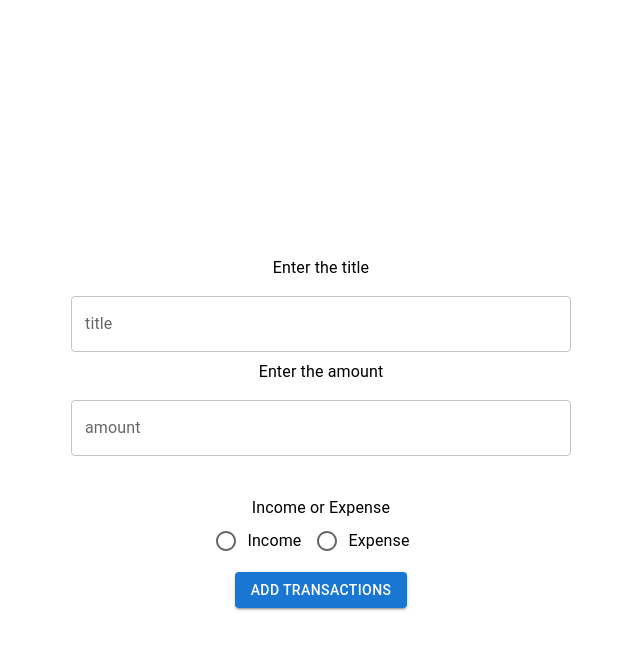
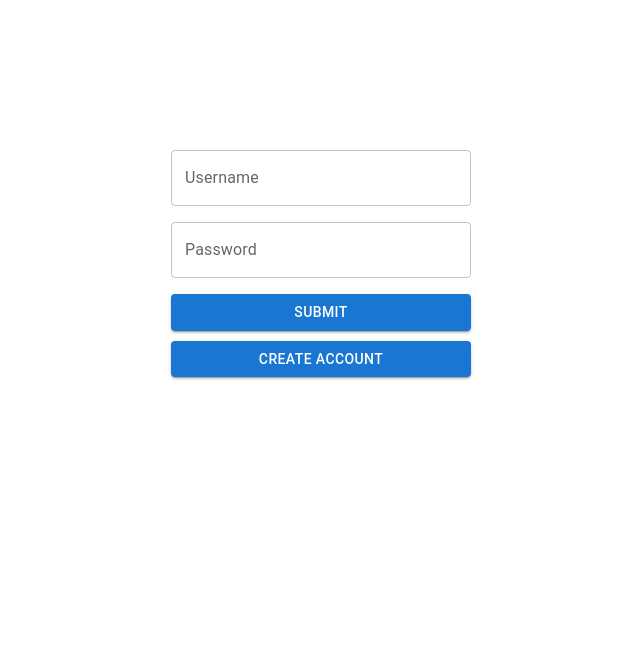
Before and after one commit to kylecalbert/Expense-tracker-challenge, a React (Create React App) app: page / in a window 1280 px wide. Shown: the top 650 px of the page, without its empty margins (319-959 px from the left). Built offline with nearby package versions, Linux system fonts and the light colour scheme.

Commit message:
set up routing

```diff
--- a/package.json
+++ b/package.json
@@ -16,7 +16,9 @@
     "prettier": "^2.8.8",
     "react": "^18.2.0",
     "react-dom": "^18.2.0",
+    "react-router-dom": "^6.11.2",
     "react-scripts": "5.0.1",
+    "router": "^1.3.8",
     "typescript": "^4.9.5",
     "web-vitals": "^2.1.4"
   },
--- a/src/App.tsx
+++ b/src/App.tsx
@@ -2,55 +2,42 @@ import React from 'react';
 import logo from './logo.svg';
 import { Box } from '@mui/material';
 import './App.css';
-import HistoryCardGrid from './components/HistoryCardGrid';
-import NewTransactions from './components/NewTransactions';
+import Login from './components/Login';
+import {
+  createBrowserRouter,
+  createRoutesFromElements,
+  Route,
+  Outlet,
+  RouterProvider,
+} from 'react-router-dom';
 import { ExpenseTrackerProvider } from './components/TrackerProvider';
+import ExpenseTracker from './components/ExpenseTracker';
 
 function App() {
+  const handleFormSubmit = (loginData: any) => {
+    // Handle the form submit logic here
+    console.log(loginData);
+  };
+  const router = createBrowserRouter(
+    createRoutesFromElements(
+      <Route path="/" element={<Root />}>
+        <Route index element={<Login onFormSubmit={handleFormSubmit} />} />
+        <Route path="/tracker" element={<ExpenseTracker />} />
+      </Route>
+    )
+  );
   return (
     <ExpenseTrackerProvider>
-      <Box
-        sx={{
-          display: 'flex',
-          flexDirection: 'column',
-          justifyContent: 'center',
-          alignItems: 'center',
-          height: '100vh',
-        }}
-        className="App"
-      >
-        <Box
-          sx={{
-            width: '80%',
-            maxWidth: 600,
-
-            marginBottom: '2rem',
-            display: 'flex',
-            flexDirection: 'column',
-            justifyContent: 'center',
-            alignItems: 'center',
-          }}
-        >
-          <HistoryCardGrid />
-        </Box>
-
-        <Box
-          sx={{
-            width: '80%',
-            maxWidth: 600,
-
-            marginTop: '2rem',
-            display: 'flex',
-            flexDirection: 'column',
-            justifyContent: 'center',
-            alignItems: 'center',
-          }}
-        >
-          <NewTransactions />
-        </Box>
-      </Box>
+      <RouterProvider router={router} />
     </ExpenseTrackerProvider>
   );
 }
 
+const Root = () => {
+  return (
+    <Box>
+      <Outlet />
+    </Box>
+  );
+};
 export default App;
--- /dev/null
+++ b/src/components/ExpenseTracker.tsx
@@ -0,0 +1,54 @@
+import React from 'react';
+
+import NewTransactions from './NewTransactions';
+import HistoryCardGrid from './HistoryCardGrid';
+import { Box } from '@mui/material';
+
+const ExpenseTracker = () => {
+  return (
+    <Box>
+      <Box
+        sx={{
+          display: 'flex',
+          flexDirection: 'column',
+          justifyContent: 'center',
+          alignItems: 'center',
+          height: '100vh',
+        }}
+        className="App"
+      >
+        <Box
+          sx={{
+            width: '80%',
+            maxWidth: 600,
+
+            marginBottom: '2rem',
+            display: 'flex',
+            flexDirection: 'column',
+            justifyContent: 'center',
+            alignItems: 'center',
+          }}
+        >
+          <HistoryCardGrid />
+        </Box>
+
+        <Box
+          sx={{
+            width: '80%',
+            maxWidth: 600,
+
+            marginTop: '2rem',
+            display: 'flex',
+            flexDirection: 'column',
+            justifyContent: 'center',
+            alignItems: 'center',
+          }}
+        >
+          <NewTransactions />
+        </Box>
+      </Box>
+    </Box>
+  );
+};
+
+export default ExpenseTracker;
--- a/src/components/Login.tsx
+++ b/src/components/Login.tsx
@@ -1,5 +1,6 @@
 import React, { useState } from 'react';
-import { TextField, Button, Container } from '@mui/material';
+import { TextField, Button, Container, Stack } from '@mui/material';
+import { useNavigate } from 'react-router-dom';
 
 interface LoginFormData {
   username: string;
@@ -16,6 +17,8 @@ interface LoginProps {
 }
 
 function Login({ onFormSubmit }: LoginProps) {
+  const navigate = useNavigate();
+
   const [loginData, setloginData] = useState<LoginFormData>({
     username: '',
     password: '',
@@ -27,7 +30,6 @@ function Login({ onFormSubmit }: LoginProps) {
   });
 
   const { username, password } = loginData;
-
   const { usernameError, passwordError } = loginError;
 
   const handleSubmit = (e: React.FormEvent) => {
@@ -43,8 +45,8 @@ function Login({ onFormSubmit }: LoginProps) {
     }
 
     onFormSubmit(loginData);
+    navigate('/tracker');
   };
-  ///try to split error and password/username
 
   return (
     <Container
@@ -62,6 +64,7 @@ function Login({ onFormSubmit }: LoginProps) {
           alignItems: 'center',
         }}
       >
+        <Stack spacing={2} style={{ width: 300 }}>
           <TextField
             label="Username"
             error={usernameError ? true : false}
@@ -84,8 +87,8 @@ function Login({ onFormSubmit }: LoginProps) {
                 setloginData({ ...loginData, username: e.target.value });
               }
             }}
-          style={{ width: 300 }}
           />
+
           <TextField
             error={passwordError ? true : false}
             helperText={passwordError}
@@ -109,8 +112,8 @@ function Login({ onFormSubmit }: LoginProps) {
                 setloginData({ ...loginData, password: e.target.value });
               }
             }}
-          style={{ width: 300 }}
           />
+
           <Button
             type="submit"
             variant="contained"
@@ -119,10 +122,17 @@ function Login({ onFormSubmit }: LoginProps) {
           >
             Submit
           </Button>
-      </form>
-      <Button style={{ marginTop: 10 }} variant="contained" color="primary">
+
+          <Button
+            style={{ marginTop: 10 }}
+            variant="contained"
+            color="primary"
+            fullWidth
+          >
             Create Account
           </Button>
+        </Stack>
+      </form>
     </Container>
   );
 }
```
Also changed, not shown: 1 other file (tests, documents, lock files or other folders). Lines whose indentation alone changed are shown as unchanged.
